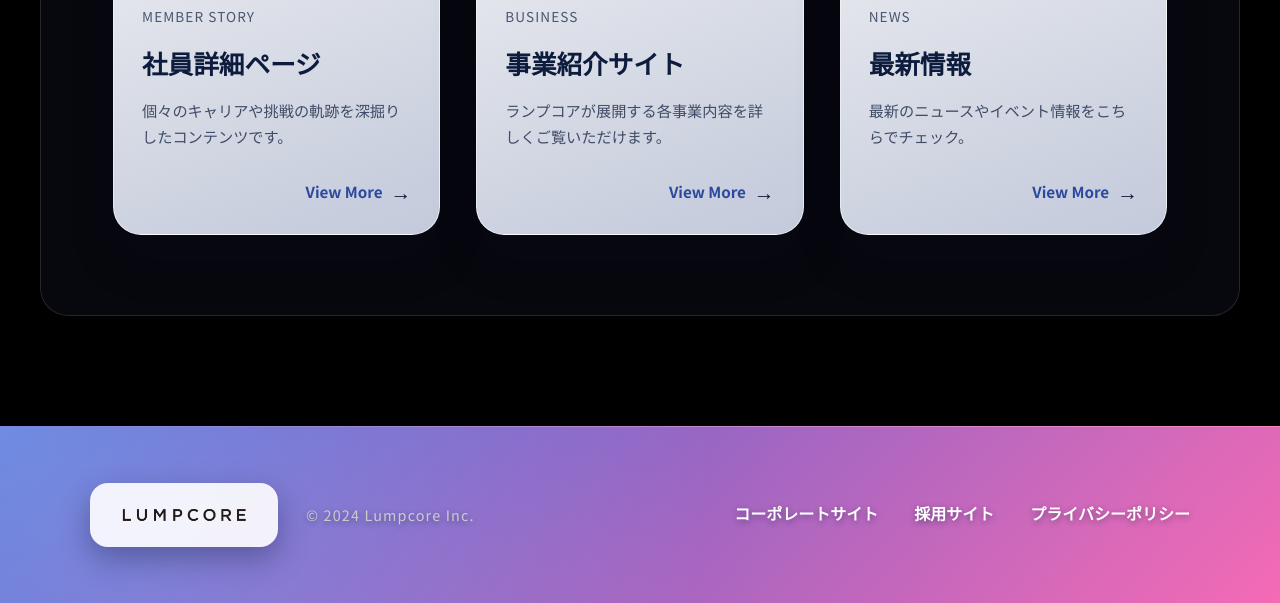
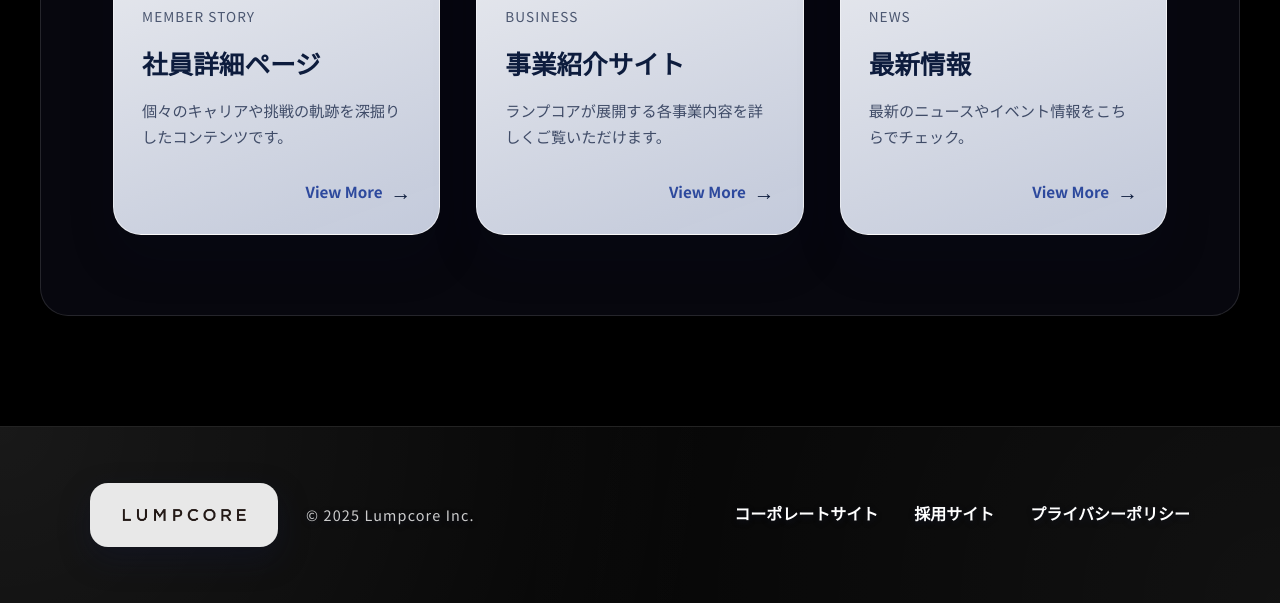
Before and after one commit to lumpVSScord/LumpcoreRecruit, a plain HTML site: page index.html in a window 1280 px wide. Shown: the part 8607-9210 px from the top of the page. Drawn offline with Linux system fonts and the light colour scheme; a web font is replaced by a local one.

Commit message:
下部リンク編集⑤

```diff
--- a/index.html
+++ b/index.html
@@ -321,7 +321,7 @@
                 <span class="site-footer__logo-wrap">
                     <img src="assets/images/logo/lumpcore-logo.png" alt="株式会社ランプコアのロゴ" class="site-footer__logo">
                 </span>
-                <p class="site-footer__copy">© 2024 Lumpcore Inc.</p>
+                <p class="site-footer__copy">© 2025 Lumpcore Inc.</p>
             </div>
             <nav class="site-footer__links" aria-label="外部リンク">
                 <a href="https://www.lumpcore.co.jp/" target="_blank" rel="noopener noreferrer">コーポレートサイト</a>
--- a/styles.css
+++ b/styles.css
@@ -1417,8 +1417,8 @@ nav ul li a:hover {
   position: relative;
   margin-top: clamp(56px, 8vw, 120px);
   padding: clamp(32px, 6vw, 56px) clamp(20px, 6vw, 48px);
-  background: linear-gradient(135deg, rgba(65, 105, 225, 0.96) 0%, rgba(255, 105, 180, 0.96) 100%);
-  border-top: 1px solid rgba(255, 255, 255, 0.22);
+  background: #050505;
+  border-top: 1px solid rgba(255, 255, 255, 0.12);
   color: #ffffff;
   overflow: hidden;
 }
@@ -1427,9 +1427,8 @@ nav ul li a:hover {
   content: "";
   position: absolute;
   inset: 0;
-  background: radial-gradient(circle at top left, rgba(255, 255, 255, 0.25), transparent 55%),
-              radial-gradient(circle at bottom right, rgba(15, 24, 64, 0.35), transparent 60%);
-  mix-blend-mode: screen;
+  background: radial-gradient(circle at top left, rgba(255, 255, 255, 0.08), transparent 55%),
+              radial-gradient(circle at bottom right, rgba(255, 255, 255, 0.05), transparent 60%);
   pointer-events: none;
 }
 
```
